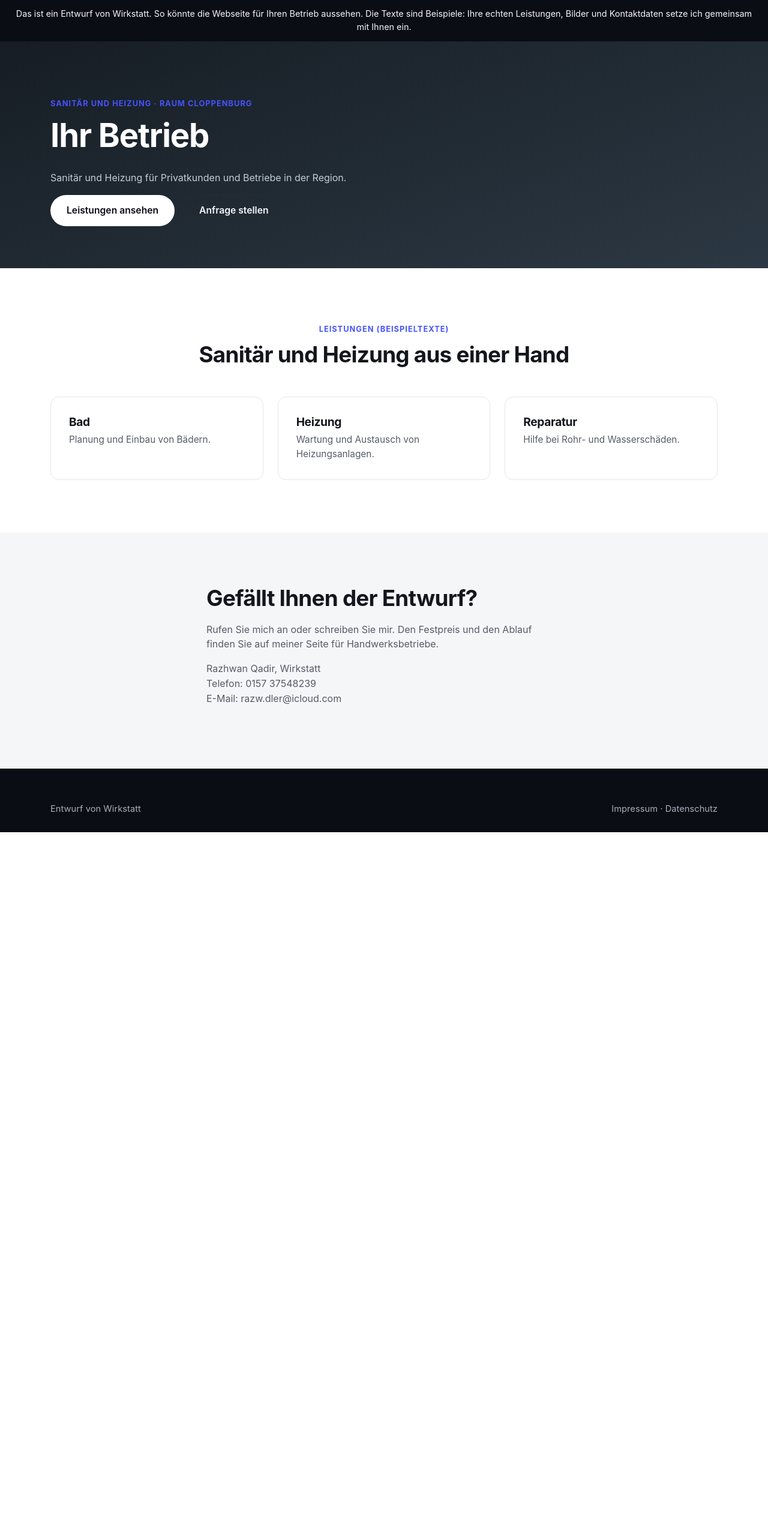
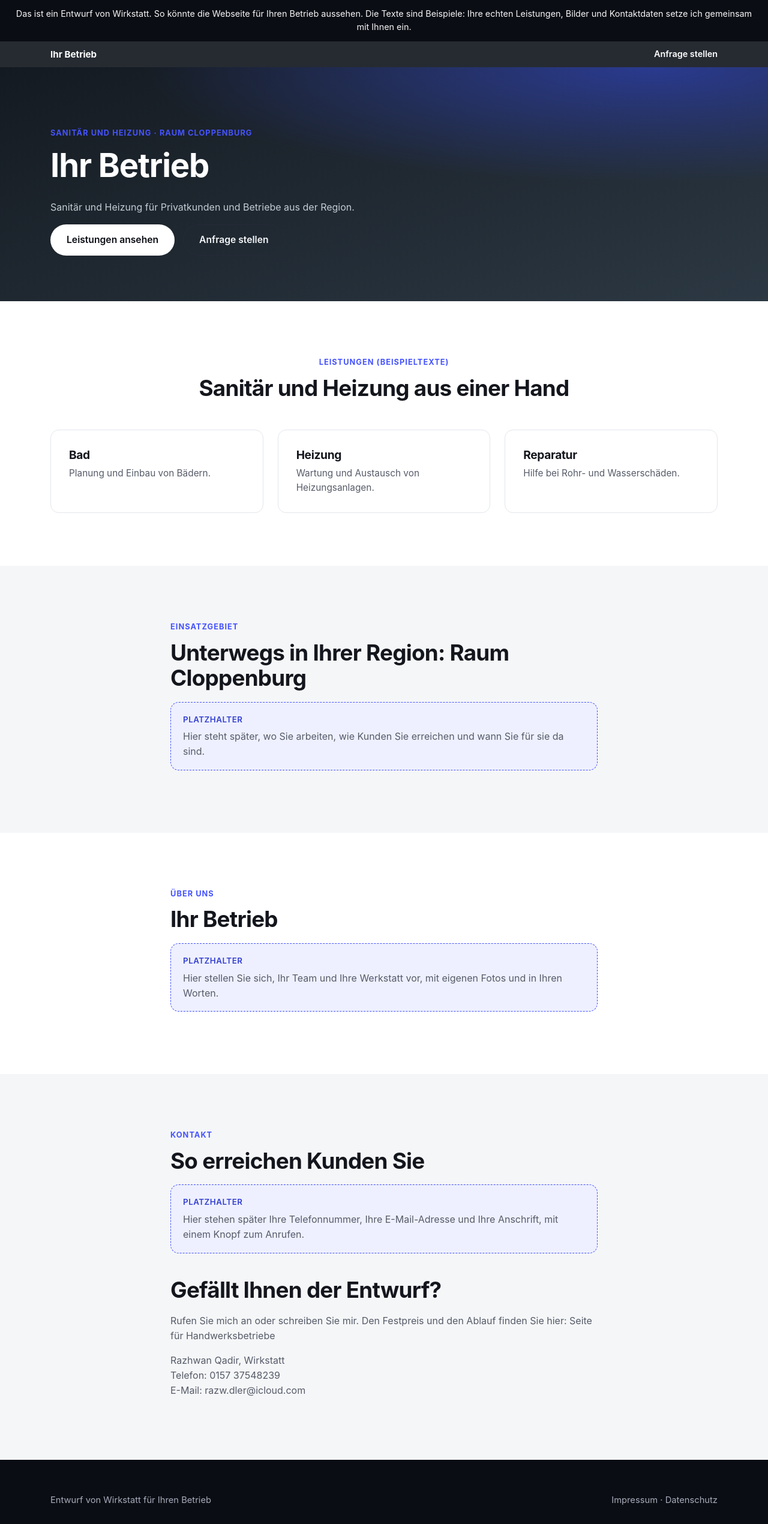
Before and after one commit to Razhwan03/wirkstatt-website, a plain HTML site: page demos/entwurf-sanitaer.html in a window 1280 px wide. Shown: the whole page at 60% size. Before the commit the page ends 1387 px from the top, so only its background shows below. Drawn offline with Linux system fonts and the light colour scheme.

Commit message:
JARVIS: Webseiten für Handwerksbetriebe: Angebotsseite und Demos

```diff
--- a/demos/entwurf-sanitaer.html
+++ b/demos/entwurf-sanitaer.html
@@ -6,22 +6,36 @@
 <title>Entwurf: Sanitär und Heizung | Wirkstatt</title>
 <meta name="description" content="Entwurf von Wirkstatt: so könnte die Webseite für einen Betrieb aussehen. Beispieltexte.">
 <meta name="robots" content="noindex, nofollow">
+<meta name="referrer" content="no-referrer">
 <link rel="icon" type="image/svg+xml" href="../assets/favicon.svg">
 <link rel="stylesheet" href="../assets/style.css">
 <style>
-  .hw-hero { background: linear-gradient(160deg,#161d24,#2c3843); color:#fff; padding:90px 0 70px; }
-  .hw-hero p.lead { color:#c3ccd3; max-width:520px; }
+  [hidden] { display: none !important; }
+  .hw-hero { background: radial-gradient(120% 90% at 85% 0%, #2a3a8f 0%, rgba(42,58,143,0) 55%), linear-gradient(160deg,#141a21,#2c3843);
+              color:#fff; padding:96px 0 76px; }
+  .hw-hero p.lead { color:#c3ccd3; max-width:540px; }
+  .hw-hero h1 { word-break: break-word; }
+  .hw-nav { position: sticky; top: 0; z-index: 5; background: rgba(20,26,33,.92); color:#fff; backdrop-filter: blur(6px); }
+  .hw-nav .container { display:flex; justify-content:space-between; align-items:center; gap:16px; padding-top:10px; padding-bottom:10px; }
+  .hw-nav strong { font-size: .95rem; white-space: nowrap; overflow: hidden; text-overflow: ellipsis; }
+  .hw-nav a { color:#fff; font-weight:600; font-size:.9rem; text-decoration:none; white-space:nowrap; }
+  .hw-platz { border: 1px dashed var(--accent); border-radius: 14px; padding: 18px 20px; background: var(--accent-soft); }
+  .hw-platz small { display:block; color: var(--accent-dark); font-weight:600; margin-bottom:6px; letter-spacing:.04em; text-transform:uppercase; }
+  .bewegt .auftritt { opacity: 0; transform: translateY(18px); transition: opacity .6s ease, transform .6s ease; }
+  .bewegt .auftritt.da { opacity: 1; transform: none; }
 </style>
 </head>
 <body>
 
 <div class="demo-banner">Das ist ein Entwurf von Wirkstatt. So könnte die Webseite für Ihren Betrieb aussehen. Die Texte sind Beispiele: Ihre echten Leistungen, Bilder und Kontaktdaten setze ich gemeinsam mit Ihnen ein.</div>
 
+<nav class="hw-nav"><div class="container"><strong data-name>Ihr Betrieb</strong><a href="#kontakt">Anfrage stellen</a></div></nav>
+
 <section class="hw-hero">
   <div class="container">
-    <span class="eyebrow">Sanitär und Heizung · Raum Cloppenburg</span>
-    <h1 id="betrieb">Ihr Betrieb</h1>
-    <p class="lead">Sanitär und Heizung für Privatkunden und Betriebe in der Region.</p>
+    <span class="eyebrow">Sanitär und Heizung · <span data-ort>Raum Cloppenburg</span></span>
+    <h1 id="betrieb" data-name>Ihr Betrieb</h1>
+    <p class="lead">Sanitär und Heizung für Privatkunden und Betriebe aus <span data-ort-umgebung>der Region</span>.</p>
     <div class="cta-row">
       <a href="#leistungen" class="btn btn-invert">Leistungen ansehen</a>
       <a href="#kontakt" class="btn btn-ghost-invert">Anfrage stellen</a>
@@ -33,38 +47,88 @@
   <div class="container">
     <div class="section-head center"><span class="eyebrow">Leistungen (Beispieltexte)</span><h2>Sanitär und Heizung aus einer Hand</h2></div>
     <div class="grid grid-3">
-      <div class="card">
+      <div class="card auftritt" data-leistung="0">
         <h3>Bad</h3>
         <p>Planung und Einbau von Bädern.</p>
       </div>
-      <div class="card">
+      <div class="card auftritt" data-leistung="1">
         <h3>Heizung</h3>
         <p>Wartung und Austausch von Heizungsanlagen.</p>
       </div>
-      <div class="card">
+      <div class="card auftritt" data-leistung="2">
         <h3>Reparatur</h3>
         <p>Hilfe bei Rohr- und Wasserschäden.</p>
+      </div>
+      <div class="card auftritt" data-leistung="3" hidden>
+        <h3>Wärmepumpe</h3>
+        <p>Beratung, Einbau und Wartung von Wärmepumpen.</p>
+      </div>
+      <div class="card auftritt" data-leistung="4" hidden>
+        <h3>Solarthermie</h3>
+        <p>Warmwasser mit Sonnenenergie.</p>
+      </div>
+      <div class="card auftritt" data-leistung="5" hidden>
+        <h3>Lüftung und Klima</h3>
+        <p>Lüftungsanlagen und Klimageräte.</p>
+      </div>
+      <div class="card auftritt" data-leistung="6" hidden>
+        <h3>Barrierefreies Bad</h3>
+        <p>Bodengleiche Duschen und Umbau für jedes Alter.</p>
+      </div>
+      <div class="card auftritt" data-leistung="7" hidden>
+        <h3>Haustechnik</h3>
+        <p>Wasser, Wärme und Luft aus einer Hand.</p>
+      </div>
+      <div class="card auftritt" data-leistung="8" hidden>
+        <h3>Wartung</h3>
+        <p>Regelmäßige Wartung von Heizung und Anlagen.</p>
       </div>
     </div>
   </div>
 </section>
 
+<section class="section section-soft">
+  <div class="container" style="max-width:760px;">
+    <div class="auftritt">
+      <span class="eyebrow">Einsatzgebiet</span>
+      <h2>Unterwegs in Ihrer Region: <span data-ort-umgebung>Raum Cloppenburg</span></h2>
+      <p class="hw-platz"><small>Platzhalter</small>Hier steht später, wo Sie arbeiten, wie Kunden Sie erreichen und wann Sie für sie da sind.</p>
+    </div>
+  </div>
+</section>
+
+<section class="section">
+  <div class="container" style="max-width:760px;">
+    <div class="auftritt">
+      <span class="eyebrow">Über uns</span>
+      <h2 data-name>Ihr Betrieb</h2>
+      <p class="hw-platz"><small>Platzhalter</small>Hier stellen Sie sich, Ihr Team und Ihre Werkstatt vor, mit eigenen Fotos und in Ihren Worten.</p>
+    </div>
+  </div>
+</section>
+
 <section id="kontakt" class="section section-soft">
-  <div class="container" style="max-width:640px;">
-    <h2>Gefällt Ihnen der Entwurf?</h2>
-    <p>Rufen Sie mich an oder schreiben Sie mir. Den Festpreis und den Ablauf finden Sie auf meiner
-    <a href="../handwerk/">Seite für Handwerksbetriebe</a>.</p>
-    <p>Razhwan Qadir, Wirkstatt<br>Telefon: <a href="tel:+4915737548239">0157 37548239</a><br>E-Mail: <a href="mailto:razw.dler@icloud.com">razw.dler@icloud.com</a></p>
+  <div class="container" style="max-width:760px;">
+    <div class="auftritt">
+      <span class="eyebrow">Kontakt</span>
+      <h2>So erreichen Kunden Sie</h2>
+      <p class="hw-platz"><small>Platzhalter</small>Hier stehen später Ihre Telefonnummer, Ihre E-Mail-Adresse und Ihre Anschrift, mit einem Knopf zum Anrufen.</p>
+    </div>
+    <div class="auftritt" style="margin-top:40px;">
+      <h2>Gefällt Ihnen der Entwurf?</h2>
+      <p>Rufen Sie mich an oder schreiben Sie mir. Den Festpreis und den Ablauf finden Sie hier: <a href="../handwerk/">Seite für Handwerksbetriebe</a></p>
+      <p>Razhwan Qadir, Wirkstatt<br>Telefon: <a href="tel:+4915737548239">0157 37548239</a><br>E-Mail: <a href="mailto:razw.dler@icloud.com">razw.dler@icloud.com</a></p>
+    </div>
   </div>
 </section>
 
 <footer class="site-footer">
   <div class="container footer-bottom">
-    <span>Entwurf von Wirkstatt</span>
+    <span>Entwurf von Wirkstatt für <span data-name>Ihren Betrieb</span></span>
     <span><a href="../impressum.html">Impressum</a> · <a href="../datenschutz.html">Datenschutz</a></span>
   </div>
 </footer>
 
-<script>(function(){try{var n=decodeURIComponent(location.hash.slice(1)).replace(/[\u0000-\u001f<>]/g,"").trim().slice(0,80);if(n){document.getElementById("betrieb").textContent=n;document.title=n+" | Entwurf von Wirkstatt";}}catch(e){}})();</script>
+<script>(function(){try{var h=location.hash.slice(1),n="",o="",l="";if(/(^|&)n=/.test(h)){var q=new URLSearchParams(h);n=q.get("n")||"";o=q.get("o")||"";l=q.get("l")||"";}else{n=decodeURIComponent(h);}var s=function(t,m){return String(t||"").replace(/[\u0000-\u001f<>]/g,"").replace(/\s+/g," ").trim().slice(0,m);};n=s(n,80);o=s(o,40);l=String(l).replace(/[^0-9]/g,"").slice(0,9);var alle=function(a,f){var e=document.querySelectorAll("["+a+"]");for(var i=0;i<e.length;i++)f(e[i]);};if(n){alle("data-name",function(e){e.textContent=n;});document.title=n+" | Entwurf von Wirkstatt";}if(o){alle("data-ort",function(e){e.textContent=o;});alle("data-ort-umgebung",function(e){e.textContent=o+" und Umgebung";});}if(l){alle("data-leistung",function(e){e.hidden=l.indexOf(e.getAttribute("data-leistung"))<0;});}}catch(e){}try{if(window.IntersectionObserver&&!(window.matchMedia&&matchMedia("(prefers-reduced-motion: reduce)").matches)){document.documentElement.className+=" bewegt";var b=new IntersectionObserver(function(x){x.forEach(function(y){if(y.isIntersecting){y.target.className+=" da";b.unobserve(y.target);}});},{threshold:0.15});var r=document.querySelectorAll(".auftritt");for(var j=0;j<r.length;j++)b.observe(r[j]);}}catch(e){}})();</script>
 </body>
 </html>
```
